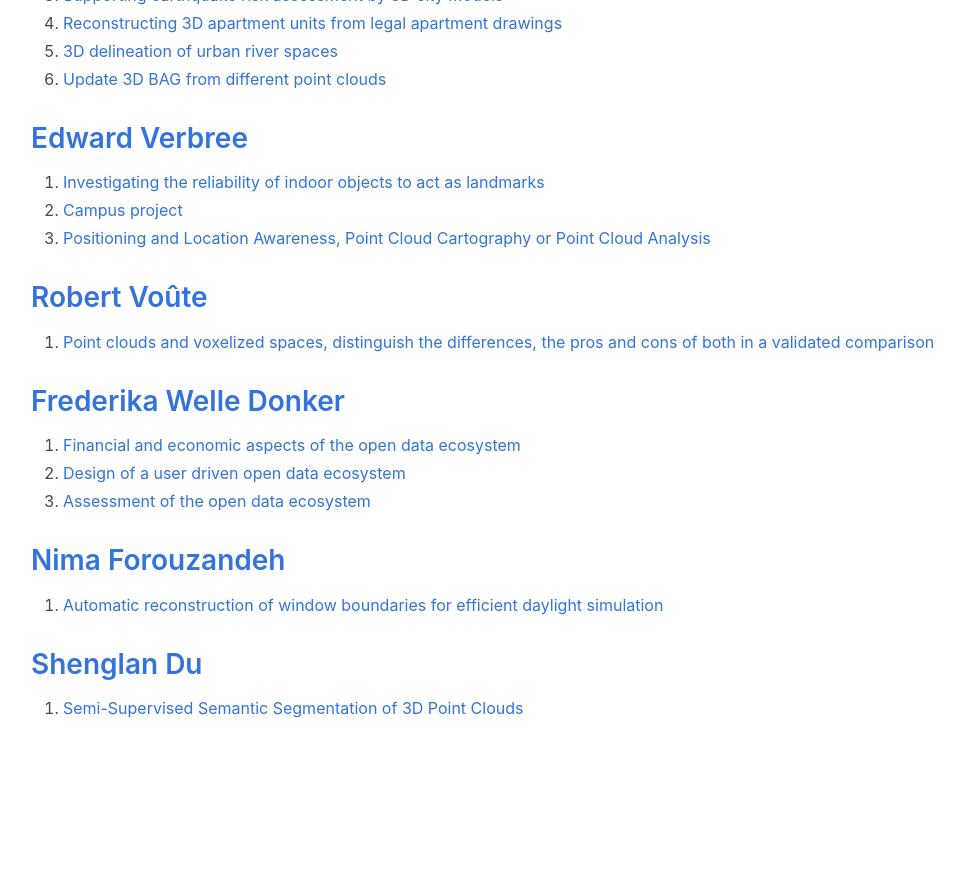
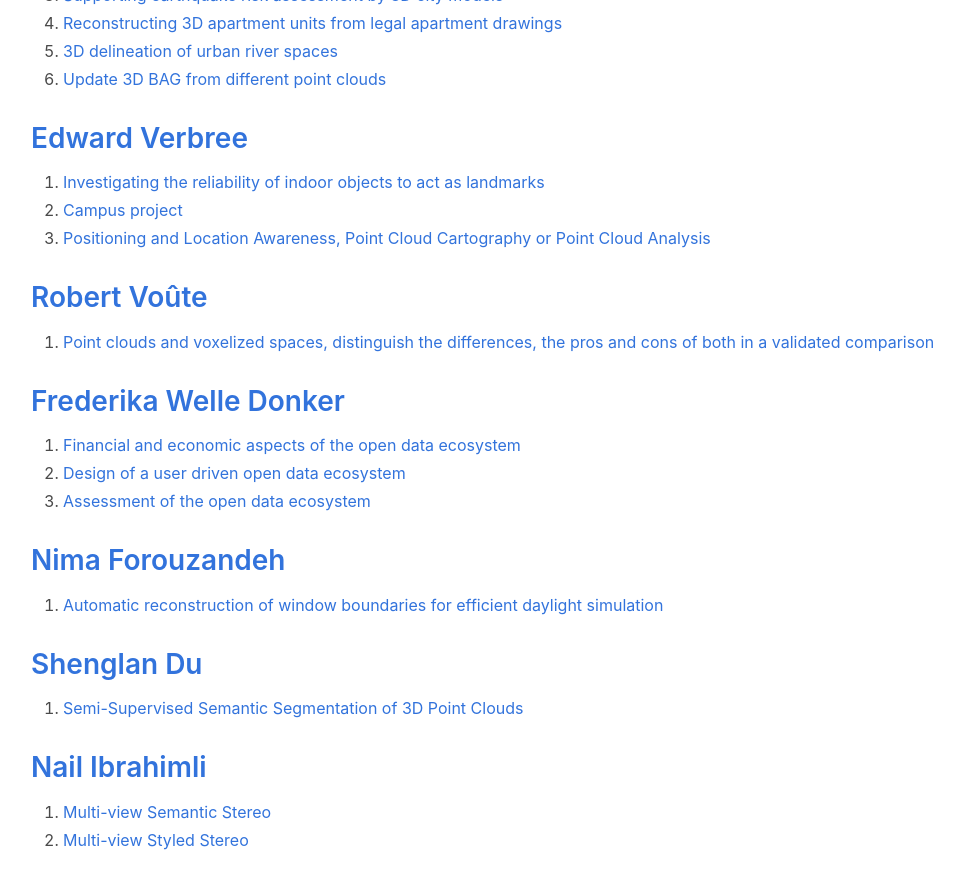
Before and after one commit to tudelft3d/geo2020, a Jekyll site: the page built from potentialtopics/index.md, in a window 1280 px wide and 900 px high, scrolled down 3926 px. Shown: the top 889 px of the window, without its empty margins (33-997 px from the left). Built offline with Jekyll 4.4.1, drawn with Linux system fonts in a browser that asks for light colours; nearby versions of some CDN libraries; before the commit the page ends 4694 px from its top, so only the background shows below that.

Commit message:
potentialtopics update Nail

```diff
--- a/potentialtopics/index.md
+++ b/potentialtopics/index.md
@@ -176,3 +176,8 @@ no more topics for this year
 
 ## [Shenglan Du](https://3d.bk.tudelft.nl/shenglandu/)
 1. [Semi-Supervised Semantic Segmentation of 3D Point Clouds](https://3d.bk.tudelft.nl/education/msctopics/#semi-supervised-semantic-segmentation-of-3d-point-clouds)
+
+
+## [Nail Ibrahimli](https://mirmix.github.io)
+1. [Multi-view Semantic Stereo](https://3d.bk.tudelft.nl/education/msctopics/#multi-view-semantic-stereo)
+2. [Multi-view Styled Stereo](https://3d.bk.tudelft.nl/education/msctopics/#multi-view-styled-stereo)
```
